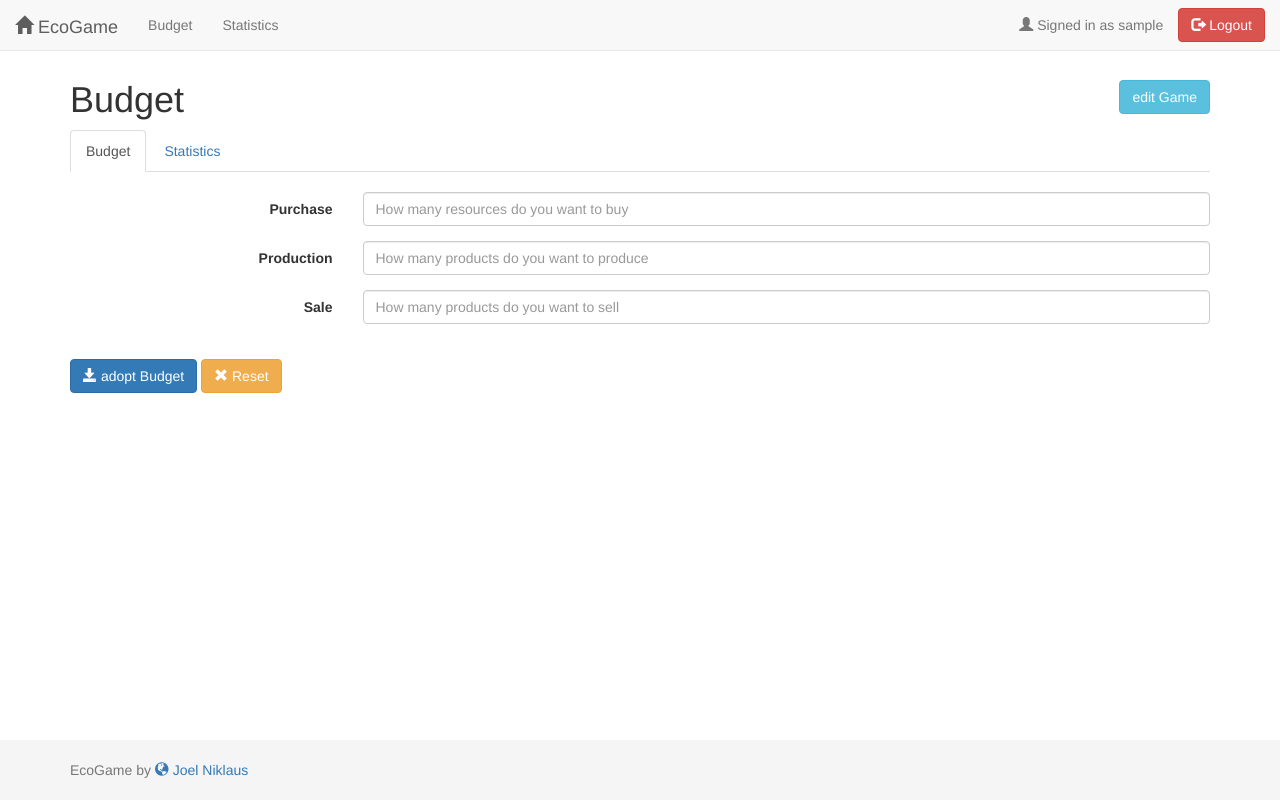
After one commit to JoelNiklaus/EcoGame, a Java web app: page /game/budget in a window 1280 px wide. The commit adds this page. Run offline with Spring Boot 4, a stand-in JSP engine, Linux system fonts and the light colour scheme; a user stored in the database is signed in; tables that the repository leaves empty hold one stand-in row (values such as "Sample post"); data that the repository does not hold is empty; the project's own start-up code is not run, and a stand-in starts its controllers and pages; some libraries are stand-ins or nearby versions.

Commit message:
made infrastructure to start implementing the actual game with the budget

```diff
--- a/src/main/java/ch/joelniklaus/ecogame/controller/GameController.java
+++ b/src/main/java/ch/joelniklaus/ecogame/controller/GameController.java
@@ -11,6 +11,7 @@ import org.springframework.web.bind.annotation.RequestMapping;
 import org.springframework.web.bind.annotation.RequestMethod;
 import org.springframework.web.servlet.mvc.support.RedirectAttributes;
 
+import ch.joelniklaus.ecogame.controller.pojos.BudgetForm;
 import ch.joelniklaus.ecogame.controller.pojos.GameForm;
 import ch.joelniklaus.ecogame.controller.service.GameService;
 import ch.joelniklaus.ecogame.controller.service.PlayerService;
@@ -151,7 +152,7 @@ public class GameController extends ParentController {
 	}
 
 	@RequestMapping(value = "/play")
-	public String play(Model model, RedirectAttributes redirectAttributes) {
+	public String play(Model model) {
 		if (!gameService.loggedInPlayerIsAlreadyPartOfGame())
 			return "redirect:/game/start";
 
@@ -160,4 +161,41 @@ public class GameController extends ParentController {
 		return "game/play";
 	}
 
+	@RequestMapping(value = "/budget")
+	public String budget(Model model) {
+		if (!gameService.loggedInPlayerIsAlreadyPartOfGame())
+			return "redirect:/game/start";
+
+		model.addAttribute("budgetForm", new BudgetForm());
+
+		return "game/budget";
+	}
+
+	@RequestMapping(value = "/budget", method = RequestMethod.POST)
+	public String budget(Model model, @Valid BudgetForm budgetForm) {
+		if (!gameService.loggedInPlayerIsAlreadyPartOfGame())
+			return "redirect:/game/start";
+
+		try {
+			gameService.saveBudget(budgetForm);
+			model.addAttribute("success", "Changes successfully saved.");
+		} catch (Exception e) {
+			model.addAttribute("error", "Could not save changes.");
+		}
+
+		model.addAttribute("budgetForm", new BudgetForm());
+
+		return "game/budget";
+	}
+
+	@RequestMapping(value = "/statistics")
+	public String statistics(Model model, RedirectAttributes redirectAttributes) {
+		if (!gameService.loggedInPlayerIsAlreadyPartOfGame())
+			return "redirect:/game/start";
+
+		model.addAttribute("company", authService.getLoggedInPlayer().getCompany());
+
+		return "game/statistics";
+	}
+
 }
--- a/src/main/java/ch/joelniklaus/ecogame/controller/pojos/GameForm.java
+++ b/src/main/java/ch/joelniklaus/ecogame/controller/pojos/GameForm.java
@@ -16,7 +16,7 @@ public class GameForm {
 
 	@Min(5)
 	@Max(25)
-	private int maxNumberOfPlayers;
+	private Integer maxNumberOfPlayers;
 
 	public GameForm() {
 
@@ -27,7 +27,7 @@ public class GameForm {
 		this.setMaxNumberOfPlayers(game.getMaxNumberOfPlayers());
 	}
 
-	public int getMaxNumberOfPlayers() {
+	public Integer getMaxNumberOfPlayers() {
 		return maxNumberOfPlayers;
 	}
 
--- a/src/main/java/ch/joelniklaus/ecogame/controller/service/GameService.java
+++ b/src/main/java/ch/joelniklaus/ecogame/controller/service/GameService.java
@@ -2,6 +2,7 @@ package ch.joelniklaus.ecogame.controller.service;
 
 import java.util.List;
 
+import ch.joelniklaus.ecogame.controller.pojos.BudgetForm;
 import ch.joelniklaus.ecogame.controller.pojos.GameForm;
 import ch.joelniklaus.ecogame.model.Game;
 import ch.joelniklaus.ecogame.model.Player;
@@ -32,4 +33,6 @@ public interface GameService {
 
 	public Game leaveGame();
 
+	public BudgetForm saveBudget(BudgetForm budgetForm);
+
 }
--- /dev/null
+++ b/src/main/webapp/pages/game/budget.jsp
@@ -0,0 +1,64 @@
+<%@ page language="java" pageEncoding="UTF-8" contentType="text/html;charset=utf-8" %>
+<%@ taglib prefix="c" uri="http://java.sun.com/jsp/jstl/core" %>
+<%@ taglib prefix="form" uri="http://www.springframework.org/tags/form" %>
+<%@ taglib prefix="spring" uri="http://www.springframework.org/tags" %>
+
+
+<c:import url="../template/header.jsp" />
+
+<h1>Budget
+	<a href="game/edit" class="btn btn-info pull-right" role="button">edit Game</a>
+</h1>
+
+<c:import url="../template/alerts.jsp" />
+
+<ul class="nav nav-tabs">
+  <li role="presentation" class="active"><a href="game/budget">Budget</a></li>
+  <li role="presentation"><a href="game/statistics">Statistics</a></li>
+</ul>
+
+<br>
+
+<form:form class="form-horizontal" role="form" method="post" modelAttribute="budgetForm" action="budget"
+	id="budgetForm" autocomplete="on">
+
+	<spring:bind path="numberOfResourcesToBuy">
+		<div class="form-group has-feedback ${status.error ? 'has-error' : ''} ${submitted && !status.error ? 'has-success' : ''}">
+			<label class="control-label col-sm-3" for="numberOfResourcesToBuy">Purchase</label>
+			<div class="col-sm-9">
+				<form:input path="numberOfResourcesToBuy" class="form-control" id="numberOfResourcesToBuy" type="text" maxlength="45" placeholder="How many resources do you want to buy" />
+				<span class="${status.error ? 'glyphicon glyphicon-remove' : ''} ${submitted && !status.error ? 'glyphicon glyphicon-ok' : ''} form-control-feedback"></span>
+				<form:errors path="numberOfResourcesToBuy" class="help-block" element="span" />
+			</div>
+		</div>
+	</spring:bind>
+	<spring:bind path="numberOfProductsToProduce">
+		<div class="form-group has-feedback ${status.error ? 'has-error' : ''} ${submitted && !status.error ? 'has-success' : ''}">
+			<label class="control-label col-sm-3" for="numberOfProductsToProduce">Production</label>
+			<div class="col-sm-9">
+				<form:input path="numberOfProductsToProduce" class="form-control" id="numberOfProductsToProduce" type="text" maxlength="45" placeholder="How many products do you want to produce" />
+				<span class="${status.error ? 'glyphicon glyphicon-remove' : ''} ${submitted && !status.error ? 'glyphicon glyphicon-ok' : ''} form-control-feedback"></span>
+				<form:errors path="numberOfProductsToProduce" class="help-block" element="span" />
+			</div>
+		</div>
+	</spring:bind>
+	<spring:bind path="numberOfProductsToSell">
+		<div class="form-group has-feedback ${status.error ? 'has-error' : ''} ${submitted && !status.error ? 'has-success' : ''}">
+			<label class="control-label col-sm-3" for="numberOfProductsToSell">Sale</label>
+			<div class="col-sm-9">
+				<form:input path="numberOfProductsToSell" class="form-control" id="numberOfProductsToSell" type="text" maxlength="45" placeholder="How many products do you want to sell" />
+				<span class="${status.error ? 'glyphicon glyphicon-remove' : ''} ${submitted && !status.error ? 'glyphicon glyphicon-ok' : ''} form-control-feedback"></span>
+				<form:errors path="numberOfProductsToSell" class="help-block" element="span" />
+			</div>
+		</div>
+	</spring:bind>
+		<div class="form-group">
+			<div class="col-sm-3">
+			<br>
+				<button class="btn btn-primary" type="submit"><span class="glyphicon glyphicon-save"></span> adopt Budget</button>
+				<button class="btn btn-warning" type="reset"><span class="glyphicon glyphicon-remove"></span> Reset</button>
+			</div>
+		</div>
+</form:form>
+
+<c:import url="../template/footer.jsp" />
--- a/src/main/webapp/pages/template/header.jsp
+++ b/src/main/webapp/pages/template/header.jsp
@@ -26,10 +26,7 @@
 		<!-- jQuery at the beginning, otherwise e.g. sliders won't work -->
 		<script src="//ajax.googleapis.com/ajax/libs/jquery/1.11.0/jquery.min.js"></script>
 		<script>
-			$(document).ready(
-					function() {
-						$('a[href="'+ this.location.pathname.replace('/ecogame/', '') + '"]').parent().addClass('active');
-						});
+			$(document).ready(function() {$('a[href="'+ this.location.pathname.replace('/ecogame/', '') + '"]').parent().addClass('active');});
 		</script>
 
 		<!-- HTML5 shim, for IE6-8 support of HTML5 elements -->
@@ -56,7 +53,8 @@
 				<div class="collapse navbar-collapse" id="navbar">
 					<ul class="nav navbar-nav">
 						<c:if test="${not empty loggedInPlayer}">
-							<li><a href="game/play">Play</a></li>
+							<li><a href="game/budget">Budget</a></li>
+							<li><a href="game/statistics">Statistics</a></li>
 						</c:if>
 					</ul>
 					<c:if test="${empty loggedInPlayer}">
```
Also changed, not shown: src/main/java/ch/joelniklaus/ecogame/controller/pojos/BudgetForm.java (added, +49 -0 lines), src/main/java/ch/joelniklaus/ecogame/controller/service/GameServiceImpl.java (+44 -22 lines), src/main/java/ch/joelniklaus/ecogame/controller/service/PlayerServiceImpl.java (+8 -2 lines), src/main/java/ch/joelniklaus/ecogame/model/Company.java (+23 -17 lines), src/main/java/ch/joelniklaus/ecogame/model/Game.java (+10 -0 lines), src/main/webapp/pages/game/statistics.jsp (added, +23 -0 lines).
